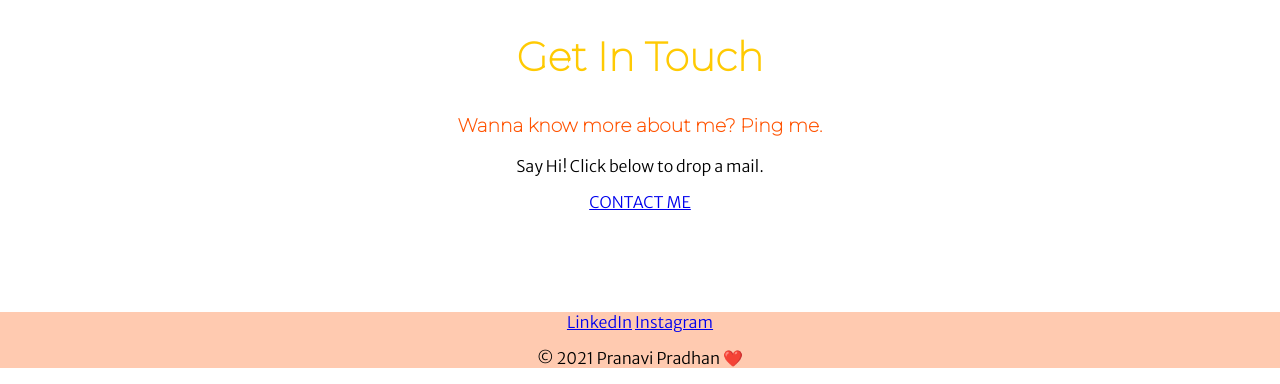
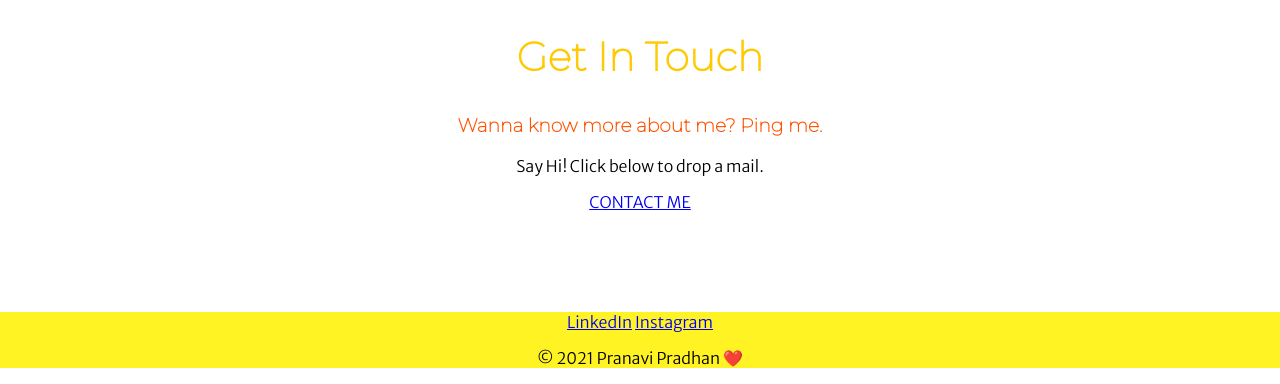
Before and after one commit to pranaviinpradhan/Personal-Website, a plain HTML site: page index.html in a window 1280 px wide. Shown: the part 1835-2219 px from the top of the page. Drawn offline with Linux system fonts and the light colour scheme.

Commit message:
color updated

```diff
--- a/stylesite.css
+++ b/stylesite.css
@@ -33,7 +33,7 @@ h3{
 
 }
 .bottom-container{
-    background-color: #FFCAB0;
+    background-color: #FFF323;
 
 }
 .pro{
```
